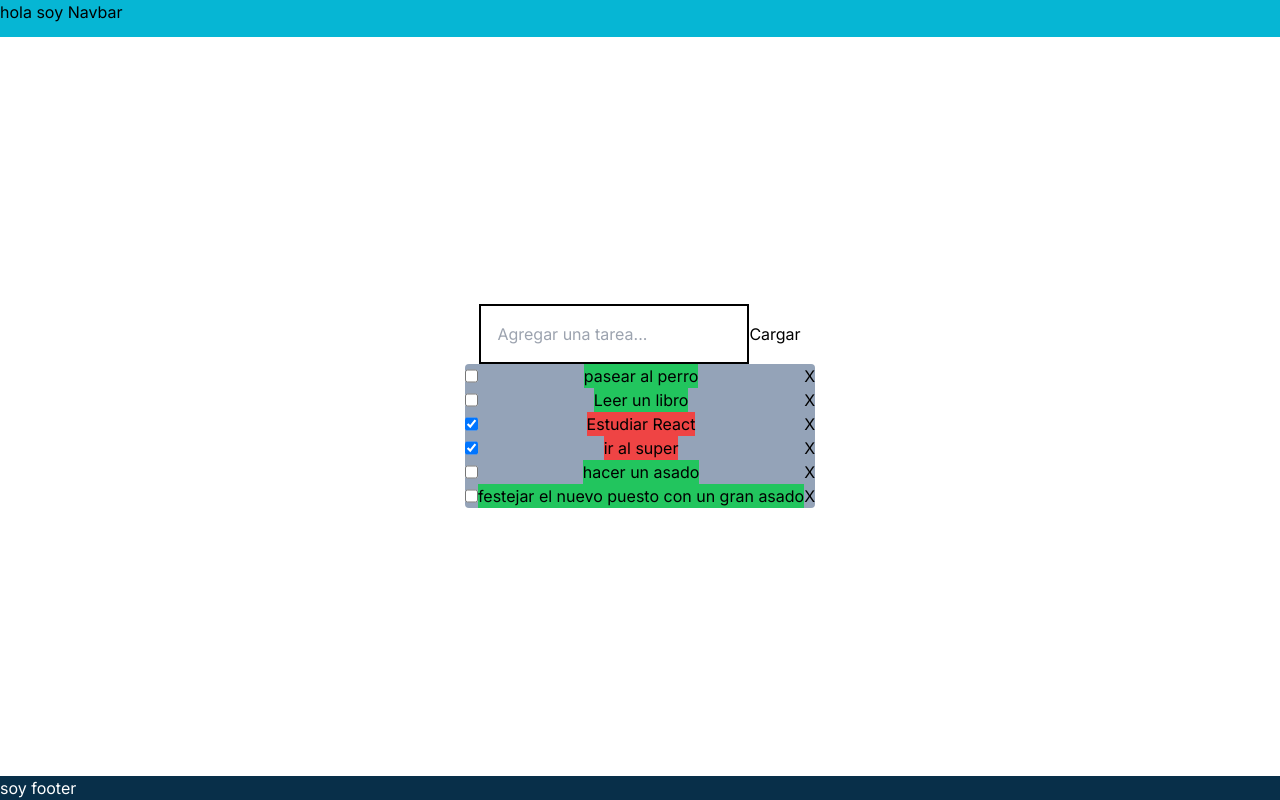
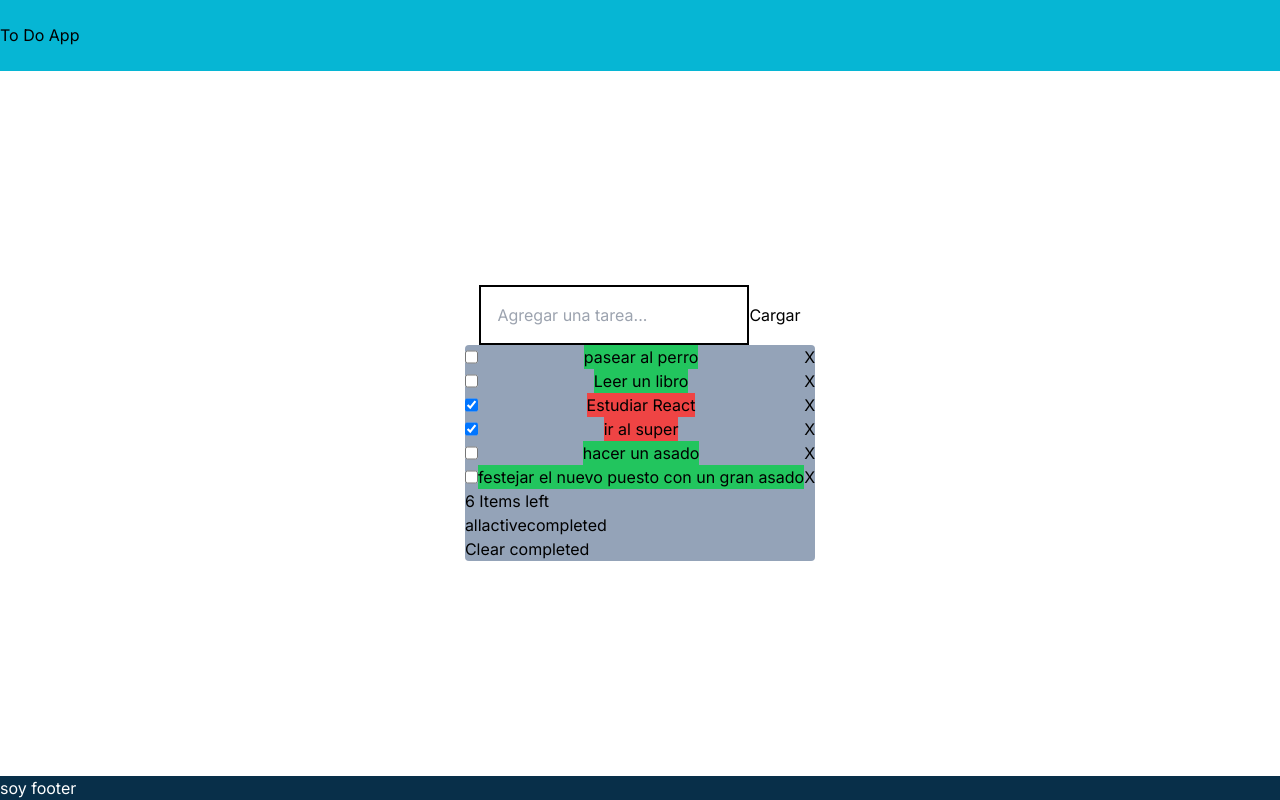
Before and after one commit to anmedina-arg/to-do-app-next, a Next.js app: page / in a window 1280 px wide. Built offline with nearby package versions, Linux system fonts and the light colour scheme.

Commit message:
add filters. Missing CSS

```diff
--- /dev/null
+++ b/src/app/components/filters/filters.components.tsx
@@ -0,0 +1,33 @@
+const FilterContainer = ({children}:any) => {
+  return (
+    <div>
+      {children}
+    </div>
+  )
+};
+
+const ItemsLeft = ({total = 0}:any) => {
+  return (
+    <div>
+      <span>{total} Items left</span>
+    </div>
+  )
+};
+
+const FilterButtonContainer = ({ children }: any) => {
+  return (
+    <div>
+      {children}
+    </ div>
+  )
+};
+
+const FilterButton = ({action, active, filter}:any) => {
+  return (
+    <button onClick={action} className={`hover:text-white cursor-pointer` + (active?.toLowerCase().includes(filter.toLowerCase()) ? 'text-blue-500' : 'text-gray-500')}>
+      {filter}
+    </button>
+  )
+}
+
+export { FilterContainer, ItemsLeft, FilterButtonContainer, FilterButton };
--- /dev/null
+++ b/src/app/components/filters/filters.tsx
@@ -0,0 +1,28 @@
+import { FilterButton, FilterButtonContainer, FilterContainer, ItemsLeft } from './filters.components'
+
+export const Filter = ({
+  total,
+  activeFilter,
+  showAll,
+  showActive,
+  showCompleted,
+  handleClearComplete
+}: any) => {
+  return (
+    <>
+      <FilterContainer>
+        <ItemsLeft total={total} />
+        <FilterButtonContainer>
+          <FilterButton action={() => showAll()} active={activeFilter} filter='all'/>
+          <FilterButton action={() => showActive()} active={activeFilter} filter='active'/>
+          <FilterButton action={() => showCompleted()} active={activeFilter} filter='completed'/>
+        </FilterButtonContainer>
+        <button onClick={() => handleClearComplete()}>
+          Clear completed
+        </button>
+      </FilterContainer>
+    </>
+  )
+};
+
+export default Filter;
--- /dev/null
+++ b/src/app/components/navbar/logo.tsx
@@ -0,0 +1,5 @@
+const Logo = () => {
+  return <h1>To Do App</h1>
+};
+
+export default Logo;
--- a/src/app/components/navbar/navbar.tsx
+++ b/src/app/components/navbar/navbar.tsx
@@ -1,12 +1,15 @@
-
+import Logo from "./logo";
 
 type NavbarProps = {
   calendar: JSX.Element
 }
 
 export const Navbar = () => {
-  return <nav className="top-0 h-10 bg-cyan-500">
-    hola soy Navbar</nav>
+  return (
+    <nav className="relative top-0 h-20 flex items-center bg-cyan-500">
+      <Logo/>
+    </nav>
+  );
 };
 
 export default Navbar;
--- a/src/app/components/todoList/TodoList.tsx
+++ b/src/app/components/todoList/TodoList.tsx
@@ -1,16 +1,32 @@
+import Filter from '../filters/filters';
 import { TodoItem } from '../todoItem/todoItem';
 
-export const TodoList = ({ taskList, removeItem, completeTask }: any) => {
+export const TodoList = ({ taskList, removeItem, completeTask, showAll, showActive, showCompleted, handleClearComplete, activeFilter }: any) => {
+
   return (
     <div className="min-h-max bg-slate-400 rounded flex flex-col">
       {
         taskList.map((task: any) => {
           const { id, name, completed } = task;
           return (
-            <TodoItem id={id} name={name} completed={completed} key={id} removeItem={removeItem} completeTask={completeTask} />
+            <TodoItem
+              id={id}
+              name={name}
+              completed={completed}
+              key={id}
+              removeItem={removeItem}
+              completeTask={completeTask} />
           )
         })
       }
+      <Filter
+        activeFilter={activeFilter}
+        total = {taskList.length}
+        showAll={showAll}
+        showActive={showActive}
+        showCompleted={showCompleted}
+        handleClearComplete={handleClearComplete}
+      />
     </div>
   );
 };
--- a/src/app/page.tsx
+++ b/src/app/page.tsx
@@ -1,47 +1,16 @@
 'use client';
-import { useState } from 'react';
+import { useEffect, useState } from 'react';
 import { Footer } from './components/footer/footer';
 import { Navbar } from './components/navbar/navbar';
 import { TodoInput } from './components/todoInput/todoInput';
 import { TodoList } from './components/todoList/TodoList';
-import { TodoItem } from './components/todoItem/todoItem';
-
-const initial = [
-    {
-      id: 1,
-      name: "pasear al perro",
-      completed: false,
-    },
-    {
-      id: 2,
-      name: "Leer un libro",
-      completed: false,
-    },
-    {
-      id: 3,
-      name: "Estudiar React",
-      completed: true,
-    },
-    {
-      id: 4,
-      name: "ir al super",
-      completed: true,
-    },
-    {
-      id: 5,
-      name: "hacer un asado",
-      completed: false
-    },
-    {
-      id: 6,
-      name: "festejar el nuevo puesto con un gran asado",
-      completed: false
-    },
-  ];
+import { initial } from './utils/seed';
 
 export default function Home() {
 
   const [taskList, setTaskList] = useState(initial);
+  const [activeFilter, setActiveFilter] = useState('all');
+  const [filterBy, setFilterBy] = useState(taskList);
 
   const removeItem = (id: any) => {
     const newTaskList = taskList.filter(task => task.id !== id);
@@ -70,10 +39,8 @@ export default function Home() {
     return taskList
   };
 
-  console.log(taskList)
-
   const completeTask = (id: any) => {
-    let taskListCompleted = ([...taskList].map((task) => {
+    let taskListCompleted = taskList.map((task) => {
       if (task.id === id) {
         let taskCompleted = {
           ...task,
@@ -83,16 +50,54 @@ export default function Home() {
       } else {
         return task
       }
-    }))
+    })
     setTaskList(taskListCompleted)
+  };
+
+  const showAll = () => {
+    setActiveFilter('all')
+  };
+
+  const showActive = () => {
+    setActiveFilter('active')
+  }
+
+  const showCompleted = () => {
+    setActiveFilter('completed')
+  }
+
+  const handleClearComplete = () => {
+    const updateListTask = taskList.filter((task: any) => !task.completed)
+    setTaskList(updateListTask)
+  }
+
+  useEffect(() => {
+    if (activeFilter === 'all') {
+      setFilterBy(taskList)
+    } else if (activeFilter === 'active') {
+      const activeTask = taskList.filter((task) => task.completed === false)
+      setFilterBy(activeTask)
+    } else if (activeFilter === 'completed') {
+      const completedTask = taskList.filter((task) => task.completed === true)
+      setFilterBy(completedTask)
     }
+  },[activeFilter, taskList])
 
   return (
     <main className='h-screen w-full flex flex-col'>
       <Navbar />
       <div className='flex flex-col justify-center items-center h-full'>
         <TodoInput addNewItem={addNewItem}/>
-        <TodoList taskList={taskList} removeItem={removeItem} completeTask={completeTask} />
+        <TodoList
+          taskList={filterBy}
+          activeFilter={activeFilter}
+          removeItem={removeItem}
+          completeTask={completeTask}
+          showAll={showAll}
+          showActive={showActive}
+          showCompleted={showCompleted}
+          handleClearComplete={handleClearComplete}
+        />
       </div>
       <Footer />
     </main>
--- /dev/null
+++ b/src/app/utils/seed.ts
@@ -0,0 +1,32 @@
+export const initial = [
+    {
+      id: 1,
+      name: "pasear al perro",
+      completed: false,
+    },
+    {
+      id: 2,
+      name: "Leer un libro",
+      completed: false,
+    },
+    {
+      id: 3,
+      name: "Estudiar React",
+      completed: true,
+    },
+    {
+      id: 4,
+      name: "ir al super",
+      completed: true,
+    },
+    {
+      id: 5,
+      name: "hacer un asado",
+      completed: false
+    },
+    {
+      id: 6,
+      name: "festejar el nuevo puesto con un gran asado",
+      completed: false
+    },
+  ];
```
